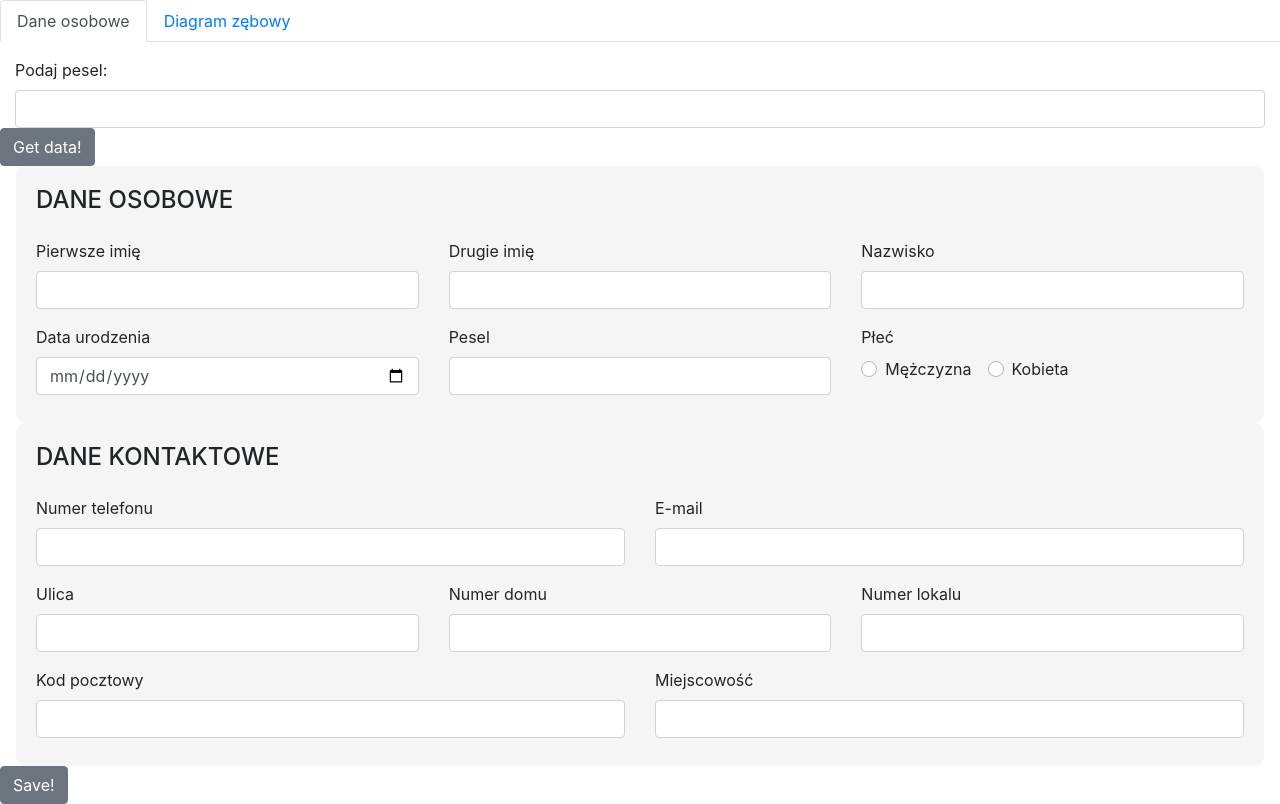
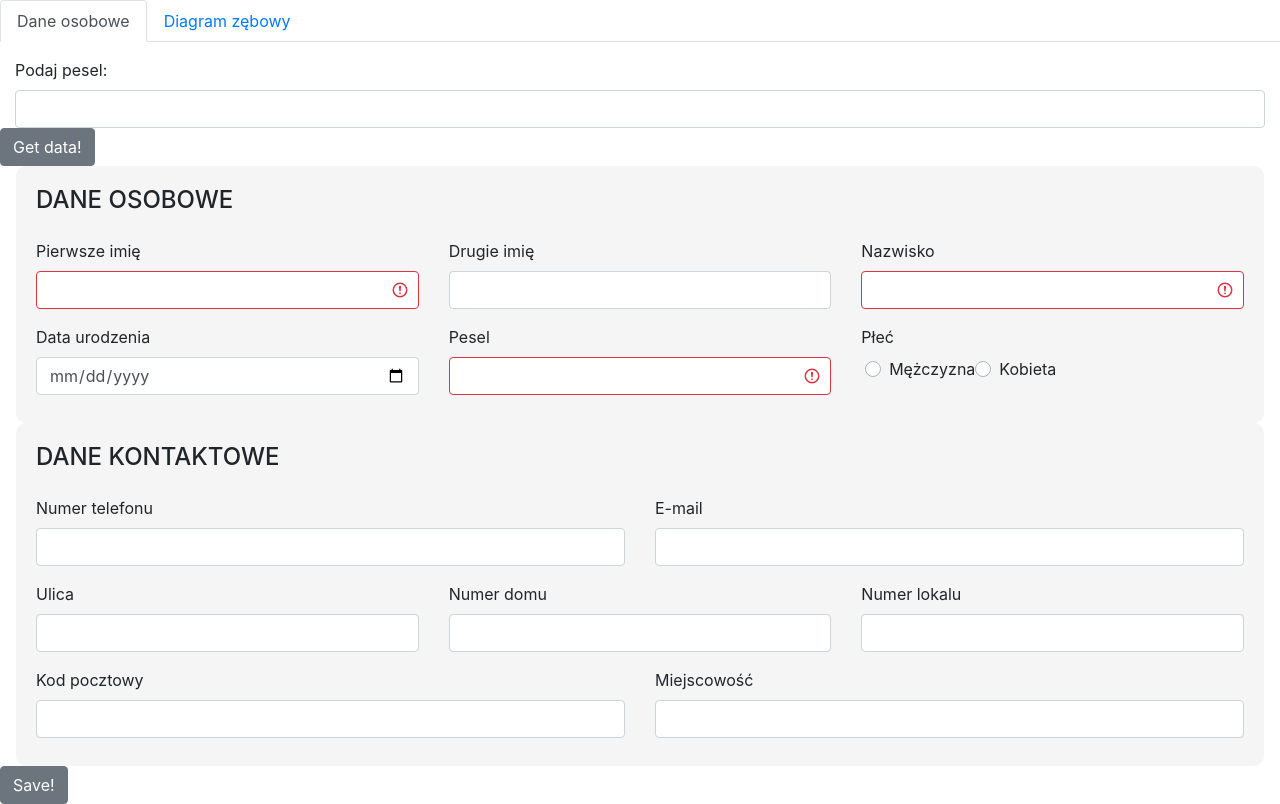
Before and after one commit to kszysix/dental-data-procesing, a Vue app in the folder diagram/: page / in a window 1280 px wide. Built offline with nearby package versions, Linux system fonts and the light colour scheme.

Commit message:
Validation on personal form

```diff
--- a/diagram/src/App.vue
+++ b/diagram/src/App.vue
@@ -4,13 +4,15 @@
     <b-tabs content-class="mt-3">
 
       <b-tab title="Dane osobowe" active>
+
         <div class="col sm">
           <label for="person-pesel">Podaj pesel:</label>
-          <b-form-input id="person-pesel" ref="person-pesel" type="text"></b-form-input>
+          <b-form-input width="30px" id="person-pesel" ref="person-pesel" type="text"></b-form-input>
         </div>
         <div>
           <b-button v-on:click="getPersonData()">Get data!</b-button>
         </div>
+
         <personal-form ref="personal-form"/>
         <div>
           <b-button v-on:click="savePersonData()">Save!</b-button>
--- a/diagram/src/appStyles.css
+++ b/diagram/src/appStyles.css
@@ -41,6 +41,12 @@
   margin:auto
 }
 
+.genders {
+  display: flex;
+  margin-right:66%;
+  margin-left:1%;
+  justify-content: space-between;
+}
 /* .normal-size-tooth :first-child svg {
 height: 10px
 } */
--- a/diagram/src/components/personalForm.vue
+++ b/diagram/src/components/personalForm.vue
@@ -8,33 +8,34 @@
         <div class="row">
             <div class="col sm">
                 <label for="first-name">Pierwsze imię</label>
-                <b-form-input id="first-name" ref="first-name" type="text"></b-form-input>
+                <b-form-input id="first-name" type="text" v-model="firstName" :state="firstNameState"></b-form-input>
             </div>
             <div class="col sm">
                 <label for="second-name">Drugie imię</label>
-                <b-form-input id="second-name" ref="second-name" type="text"></b-form-input>
+                <b-form-input id="second-name" type="text" v-model="secondName"></b-form-input>
             </div>
             <div class="col sm">
                 <label for="surname">Nazwisko</label>
-                <b-form-input id="surname" ref="surname" type="text"></b-form-input>
+                <b-form-input id="surname" type="text" v-model="surname" :state="surnameState"></b-form-input>
             </div>
         </div>
 
         <div class="row mt-3 mb-2">
             <div class="col sm">
                 <label for="birth-date">Data urodzenia</label>
-                <b-form-input id="birth-date" ref="birth-date" type="date"></b-form-input>
+                <b-form-input id="birth-date" type="date" v-model="birthDate"></b-form-input>
             </div>
             <div class="col sm">
                 <label for="pesel">Pesel</label>
-                <b-form-input id="pesel" ref="pesel" type="number"></b-form-input>
+                <b-form-input id="pesel" type="text" v-model="pesel" :state="peselState"></b-form-input>
             </div>
             <div class="col sm">
                 <label for="gender">Płeć</label>
-                <b-form-radio-group id="gender">
-                <b-form-radio value="male">Mężczyzna</b-form-radio>
-                <b-form-radio value="female">Kobieta</b-form-radio>
-                </b-form-radio-group>
+                <div class="genders">
+                    <b-form-radio v-model="gender" value="male" >Mężczyzna</b-form-radio>
+                    <b-form-radio v-model="gender" value="female" >Kobieta</b-form-radio>
+                </div>
+
             </div>
         </div>
 
@@ -47,37 +48,37 @@
         <div class="row">
             <div class="col sm">
                 <label for="phone-number">Numer telefonu</label>
-                <b-form-input id="phone-number" ref="phone-number" type="text"></b-form-input>
+                <b-form-input id="phone-number" type="text" v-model="phoneNumber"></b-form-input>
             </div>
             <div class="col sm">
                 <label for="e-mail">E-mail</label>
-                <b-form-input id="e-mail" ref="e-mail" type="text"></b-form-input>
+                <b-form-input id="email" type="text" v-model="email"></b-form-input>
             </div>
         </div>
 
         <div class="row mt-3 mb-2">
             <div class="col sm">
                 <label for="street">Ulica</label>
-                <b-form-input id="street" ref="street" type="text"></b-form-input>
+                <b-form-input id="street" type="text" v-model="street"></b-form-input>
             </div>
             <div class="col sm">
                 <label for="address-1">Numer domu</label>
-                <b-form-input id="address-1" ref="address-1" type="number"></b-form-input>
+                <b-form-input id="street-number" type="number" v-model="streetNumber"></b-form-input>
             </div>
             <div class="col sm">
                 <label for="address-2">Numer lokalu</label>
-                <b-form-input id="address-2" ref="address-2" type="number"></b-form-input>
+                <b-form-input id="box-number" type="number" v-model="boxNumber"></b-form-input>
             </div>
         </div>
 
         <div class="row mt-3 mb-2">
             <div class="col sm">
                 <label for="zip-code">Kod pocztowy</label>
-                <b-form-input id="zip-code" ref="zip-code" type="text"></b-form-input>
+                <b-form-input id="zip-code" type="text" v-model="zipCode"></b-form-input>
             </div>
             <div class="col sm">
                 <label for="city">Miejscowość</label>
-                <b-form-input id="city" ref="city" type="text"></b-form-input>
+                <b-form-input id="city" type="text" v-model="city"></b-form-input>
             </div>
         </div>
 
@@ -87,24 +88,67 @@
 
 <script>
 export default {
+    data: function(){
+        return{
+            firstName: null,
+            secondName: null,
+            surname: null,
+            birthDate: null,
+            pesel: null,
+            gender: null,
+            phoneNumber: null,
+            email: null,
+            street: null,
+            streetNumber: null,
+            boxNumber: null,
+            zipCode: null,
+            city: null
+        }
+    },
+    computed:{
+        firstNameState(){
+            if(this.firstName){
+                return this.firstName.length > 2 ? true : false;
+            }else{
+                return false;
+            }
+        },
+        surnameState(){
+            if(this.surname){
+                return this.surname.length > 2 ? true : false;
+            }else{
+                return false;
+            }
+        },
+        peselState(){
+            if(this.pesel){
+                return this.pesel.length == 11 ? true : false;
+            }else{
+                return false;
+            }
+        }
+    },
     methods:{
         getPersonData(person){
             person = JSON.parse(person);
-            this.$refs["first-name"].value = person.personalDetails.firstName;
-            this.$refs["second-name"].value = person.personalDetails.secondName;
-            this.$refs["surname"].value = person.personalDetails.lastName;
-            // this.$refs["birth-date"].value = person.personalDetails.firstName;
-            this.$refs["pesel"].value = person.personalDetails.pesel;
-            // this.$refs["gender"].value = person.personalDetails.firstName;
+            this.firstName = person.personalDetails.firstName;
+            this.secondName = person.personalDetails.secondName;
+            this.surname = person.personalDetails.surname;
+            this.birthDate = person.personalDetails.birthDate;
+            this.pesel = person.personalDetails.pesel;
+            this.gender = person.personalDetails.gender;
 
-            this.$refs["phone-number"].value = person.contactDetails.phoneNumber;
-            this.$refs["e-mail"].value = person.contactDetails.email;
+            this.phoneNumber = person.contactDetails.phoneNumber;
+            this.email = person.contactDetails.email;
 
-            this.$refs["street"].value = person.contactDetails.street;
-            this.$refs["address-1"].value = person.contactDetails.streetNumber;
-            this.$refs["address-2"].value = person.contactDetails.boxNumber;
-            this.$refs["zip-code"].value = person.contactDetails.zipCode;
-            this.$refs["city"].value = person.contactDetails.city;
+            this.street = person.contactDetails.street;
+            this.streetNumber = person.contactDetails.streetNumber;
+            this.boxNumber = person.contactDetails.boxNumber;
+            this.zipCode = person.contactDetails.zipCode;
+            this.city = person.contactDetails.city;
+        },
+        savePersonData(){
+
         }
     }
 }
```
